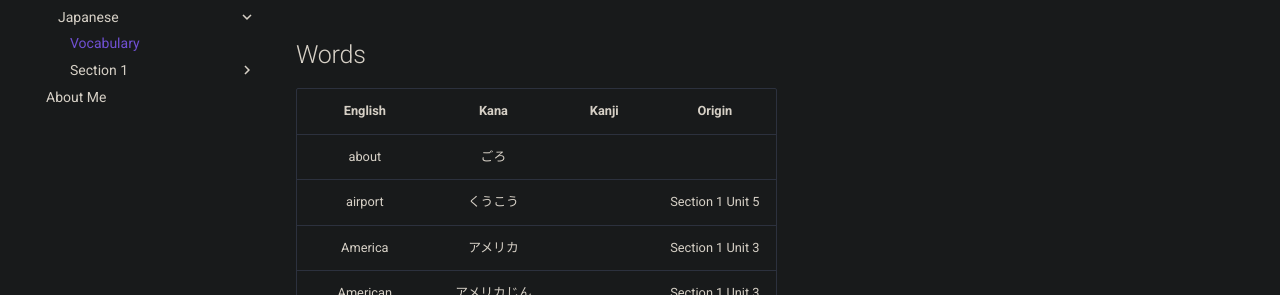
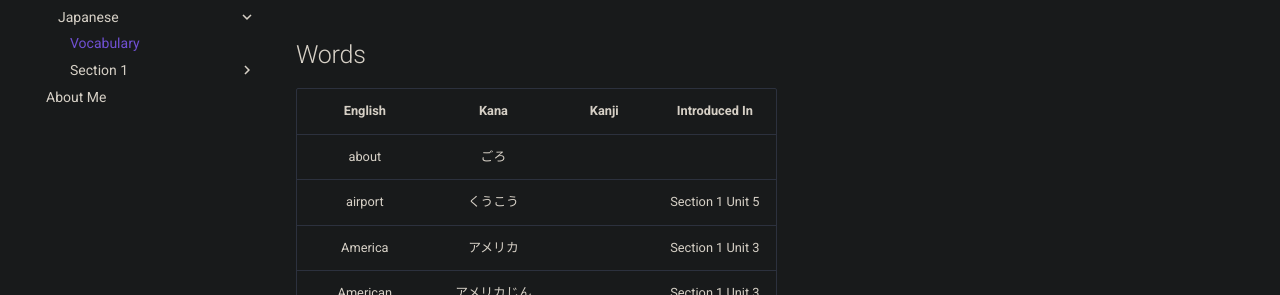
Before and after one commit to zkWildfire/wizard.dev, an MkDocs documentation site: the page built from docs/reference/japanese/vocabulary.md, in a window 1280 px wide and 900 px high. Shown: the part 310-605 px from the top of the window. Built offline with MkDocs 1.6.1 and Material for MkDocs 9.7.7, drawn with Linux system fonts in a browser that asks for light colours; comment, search, counter and statistics services are not loaded; some of the changed text lies outside the part shown.

Commit message:
Update table headers: origin -> introduced in

```diff
--- a/docs/reference/japanese/vocabulary.md
+++ b/docs/reference/japanese/vocabulary.md
@@ -6,8 +6,8 @@ will be added to the Kanji section only once the word has been introduced with
 one or more Kanji characters.
 
 ## Words
-| English | Kana | Kanji | Origin |
-|:-------:|:----:|:-----:|:------:|
+| English | Kana | Kanji | Introduced In |
+|:-------:|:----:|:-----:|:-------------:|
 | about | ごろ | | | Section 1 Unit 5 |
 | airport | くうこう | | Section 1 Unit 5 |
 | America | アメリカ | | Section 1 Unit 3 |
@@ -88,14 +88,14 @@ one or more Kanji characters.
 
 
 ## Honorifics
-| Character | Origin |
-|:---------:|:------:|
+| Character | Introduced In |
+|:---------:|:-------------:|
 | さん | Section 1 Unit 2 |
 
 
 ## Particles
-| Type | Usage | Character | Origin |
-|:----:|:-----:|:---------:|:------:|
+| Type | Usage | Character | Introduced In |
+|:----:|:-----:|:---------:|:-------------:|
 | Subject | General | は | Section 1 Unit 2 |
 | Question | General | か | Section 1 Unit 2 |
 
```
